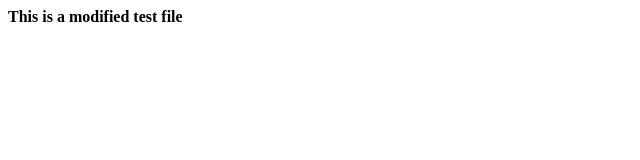
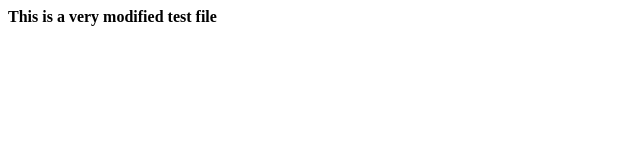
Before and after one commit to cschurgers/Test-project-01, a plain HTML site: page index.html in a window 1280 px wide. Shown: the full height of the page, 0-640 px from the left. Drawn offline with Linux system fonts and the light colour scheme.

Commit message:
added very

```diff
--- a/index.html
+++ b/index.html
@@ -1 +1 @@
-<b> This is a modified test file </b>
+<b> This is a very modified test file </b>
```
